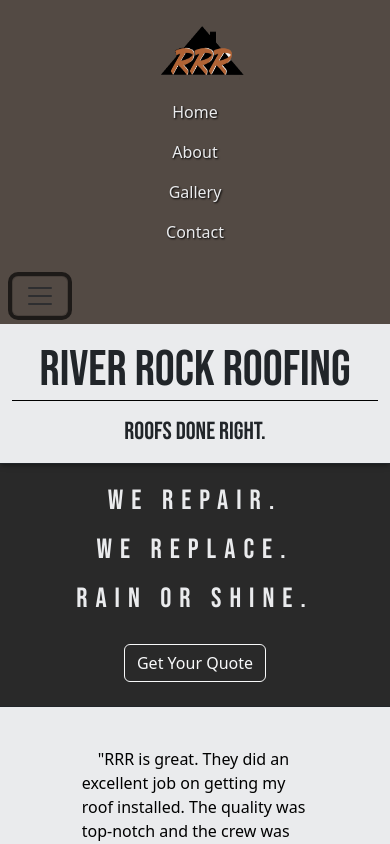
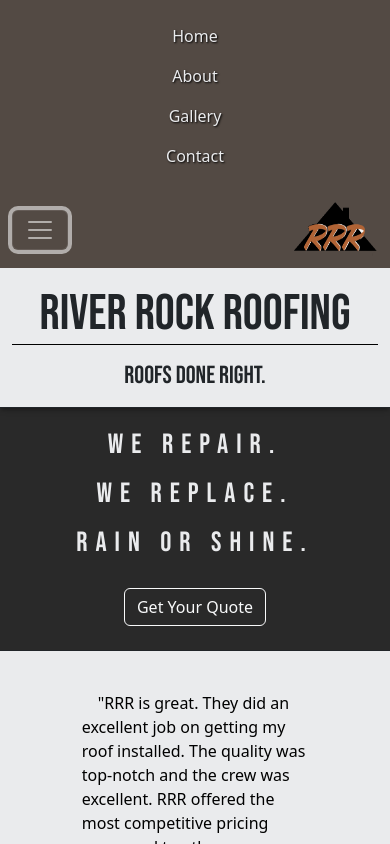
Before and after one commit to JoeCalvi/rrr_website, a Vue app in the folder client/: page / in a window 390 px wide. Both pictures are taken after a click on the button "Toggle navigation". Shown: the top 844 px of the page. Built offline with nearby package versions, Linux system fonts and the light colour scheme.

Commit message:
adjusted mobile navbar

```diff
--- a/client/src/App.vue
+++ b/client/src/App.vue
@@ -33,15 +33,9 @@
       </div>
     </div>
   </header>
-    <div class="collapse d-md-none" id="navbarToggle" data-bs-theme="dark">
+    <div class="collapse d-md-none" id="navbarToggle">
       <div class="bg-brown p-4">
         <div class="d-flex flex-column gap-3 align-items-center">
-      <div>
-        <router-link :to="{ name: 'home' }">
-          <img src="../src/assets/images/RRRlogo1.png" class="header-logo ps-3 selectable
-          " data-bs-toggle="collapse" data-bs-target="#navbarToggle" alt="River Rock Roofing Logo">
-        </router-link>
-      </div>
             <div>
               <router-link class="nav-link selectable" :to="{ name: 'home' }">
                 <span data-bs-toggle="collapse" data-bs-target="#navbarToggle">Home</span>
@@ -65,11 +59,17 @@
           </div>
       </div>
     </div>
-    <nav class="navbar bg-brown d-flex d-md-none">
-      <div class="container-fluid">
+    <nav class="navbar navbar-dark bg-brown d-flex d-md-none">
+      <div class="container-fluid d-flex justify-content-between">
         <button class="navbar-toggler" type="button" data-bs-toggle="collapse" data-bs-target="#navbarToggle" aria-controls="navbarToggleExternalContent" aria-expanded="false" aria-label="Toggle navigation">
             <span class="navbar-toggler-icon"></span>
         </button>
+        <div>
+        <router-link :to="{ name: 'home' }">
+          <img src="../src/assets/images/RRRlogo1.png" class="header-logo ps-3 selectable
+          " data-bs-toggle="collapse" data-bs-target="#navbarToggle" alt="River Rock Roofing Logo">
+        </router-link>
+      </div>
       </div>
     </nav>
   <main>
```
Also changed, not shown: 5 other files (tests, documents, lock files or other folders). Lines whose indentation alone changed are shown as unchanged.
